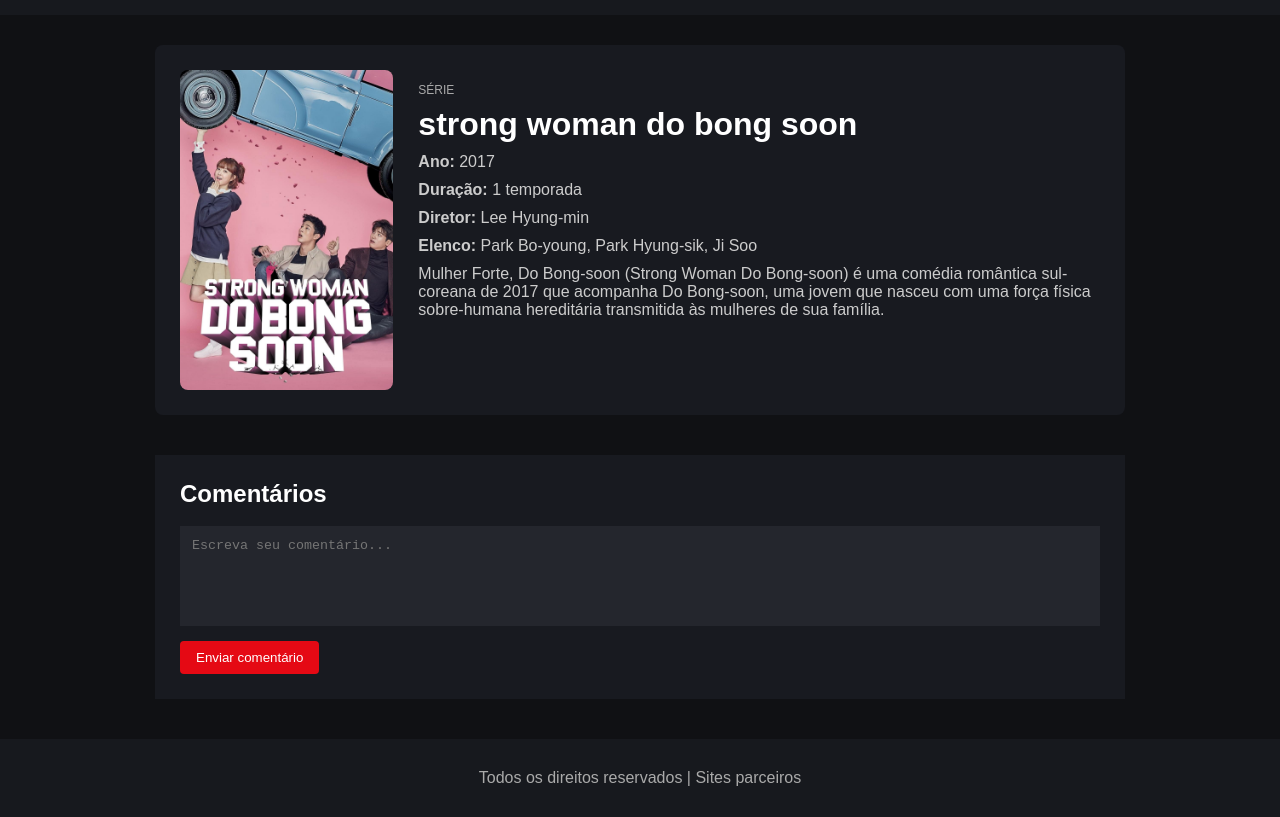
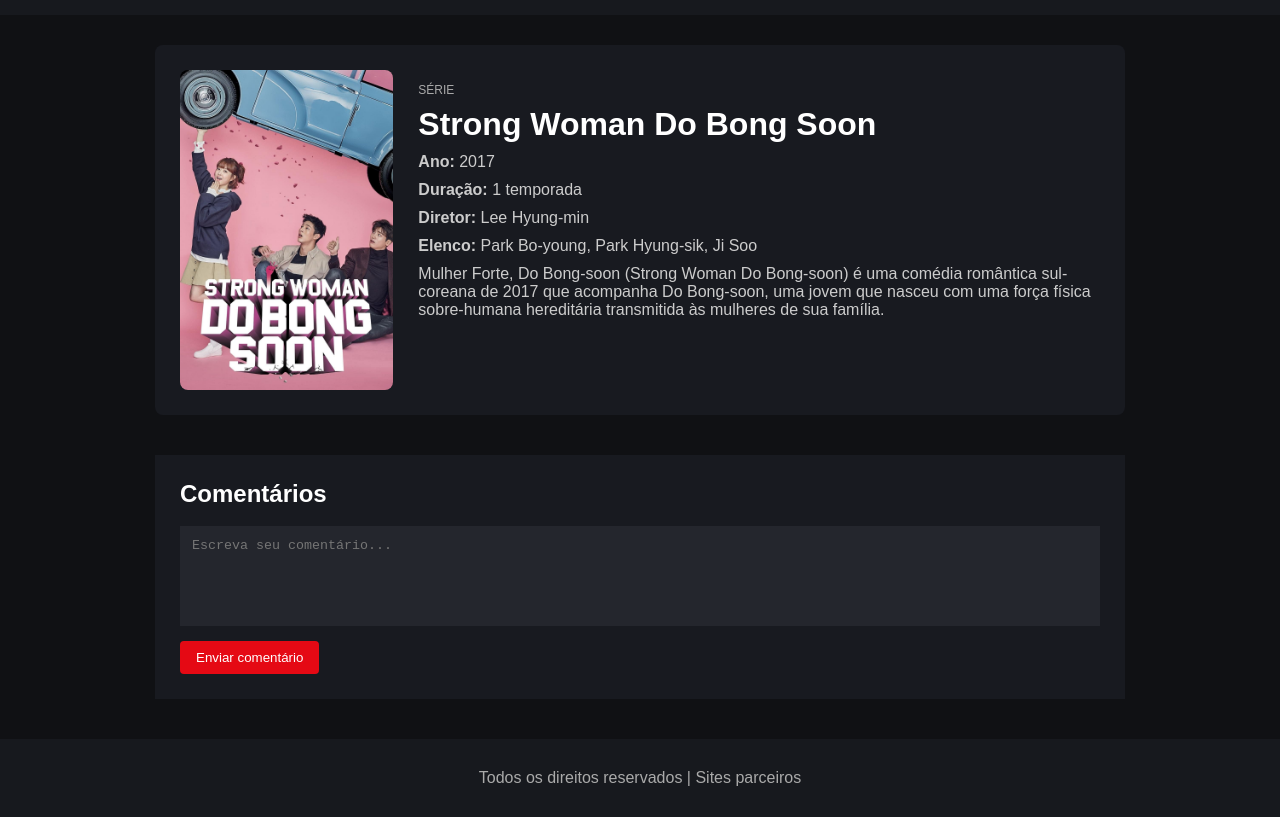
Before and after one commit to JoaoSaraiva250804/Streaming, a plain HTML site: page seriemodelo.html in a window 1280 px wide. Shown: the part 55-872 px from the top of the page. Drawn offline with Linux system fonts and the light colour scheme.

Commit message:
Ajuste do título da série modelo

```diff
--- a/seriemodelo.html
+++ b/seriemodelo.html
@@ -39,7 +39,7 @@
             </span>
 
             <h1>
-                strong woman do bong soon
+                Strong Woman Do Bong Soon
             </h1>
 
             <p>
```
